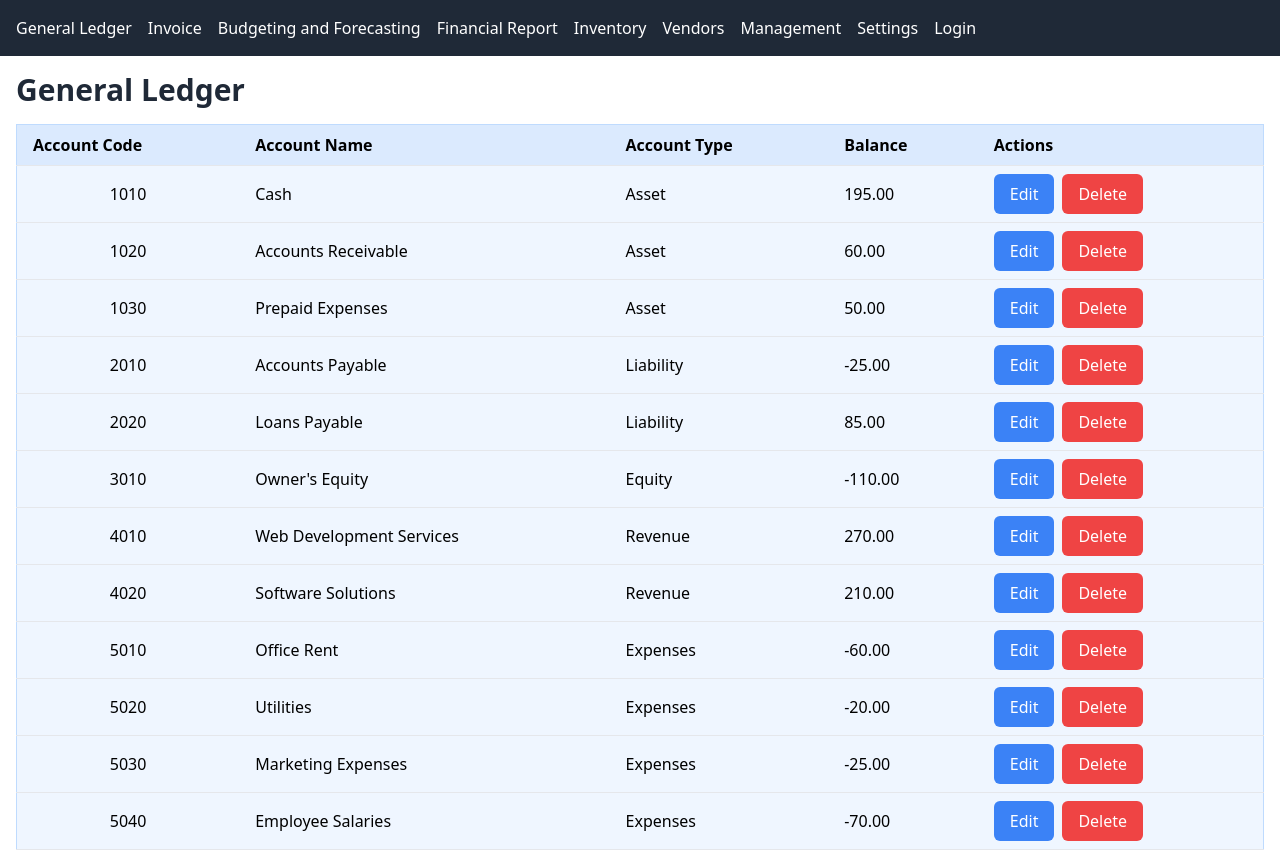
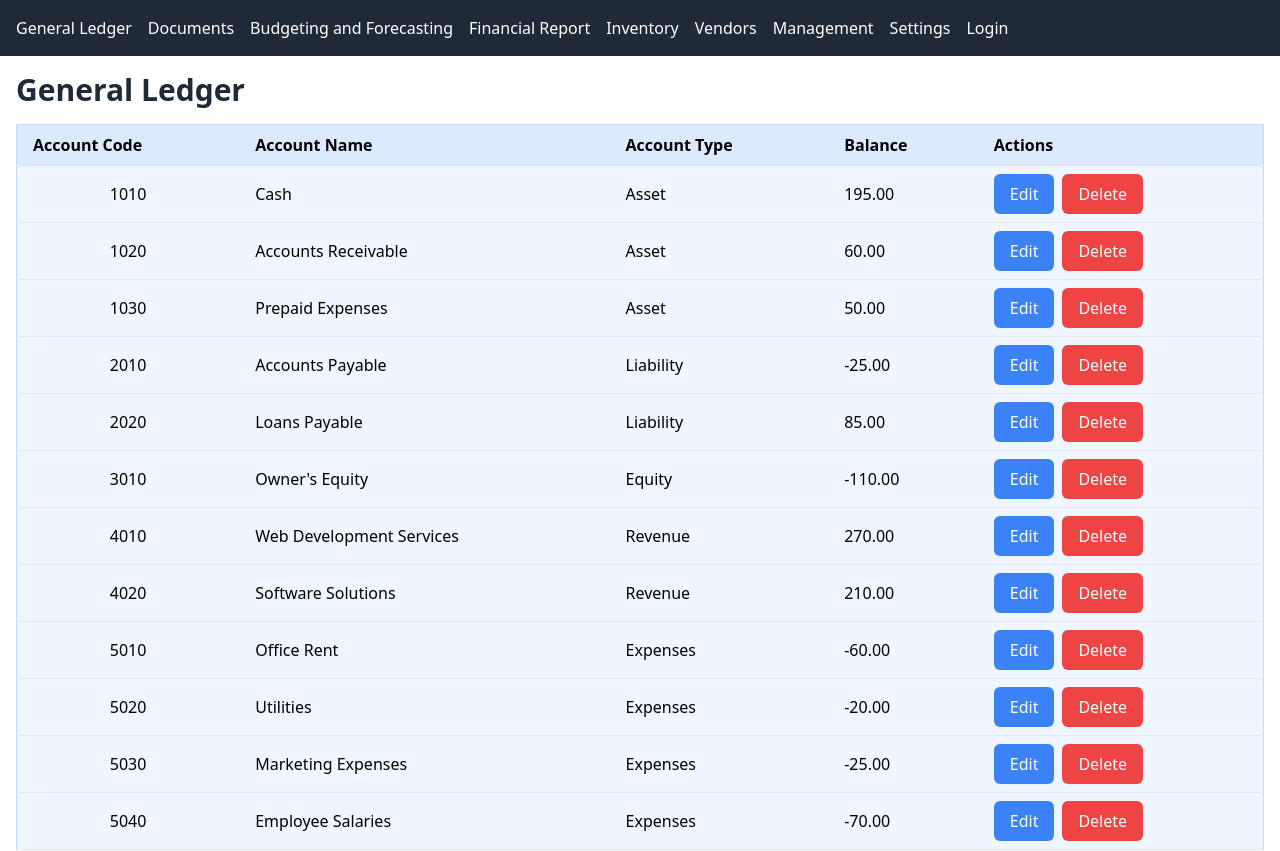
Before and after one commit to Atlarus/Finance-Tracker, a React (Create React App) app: page / in a window 1280 px wide. Shown: the top 851 px of the page. Built offline with nearby package versions, Linux system fonts and the light colour scheme; what @react-pdf/renderer would draw is missing.

Commit message:
Update App.js

```diff
--- a/src/App.js
+++ b/src/App.js
@@ -132,7 +132,7 @@ const App = () => {
                 <nav className="bg-gray-800 text-white p-4">
                     <ul className="flex space-x-4">
                         <li><Link to="/" className="hover:text-gray-300">General Ledger</Link></li>
-                        <li><Link to="/invoice" className="hover:text-gray-300">Invoice</Link></li>
+                        <li><Link to="/documents" className="hover:text-gray-300">Documents</Link></li>
                         <li><Link to="/budget" className="hover:text-gray-300">Budgeting and Forecasting</Link></li>
                         <li><Link to="/report" className="hover:text-gray-300">Financial Report</Link></li>
                         <li><Link to="/inventory" className="hove:text-gray-300">Inventory</Link></li>
@@ -153,7 +153,7 @@ const App = () => {
                     </Route>
                     <Route path="budget" element={<BudgetForecastPage ledgerData={ledgerData} />} />
                     <Route path="report" element={<FinancialReportPage ledgerData={ledgerData} />} />
-                    <Route path="invoice" element={<InvoicePage invoices={invoiceData} setInvoiceData={setInvoiceData} />} />
+                    <Route path="documents" element={<InvoicePage invoices={invoiceData} setInvoiceData={setInvoiceData} />} />
                 </Routes>
             </div>
         </Router>
```
